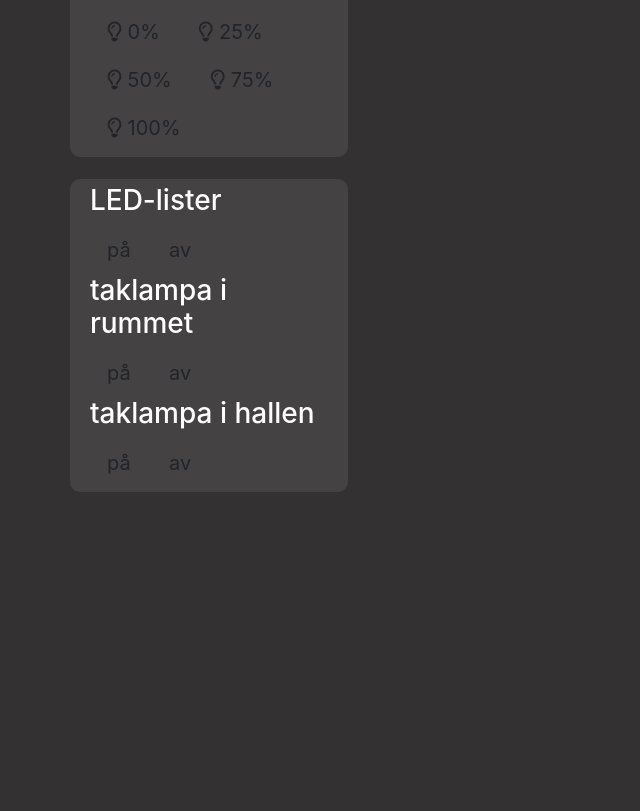
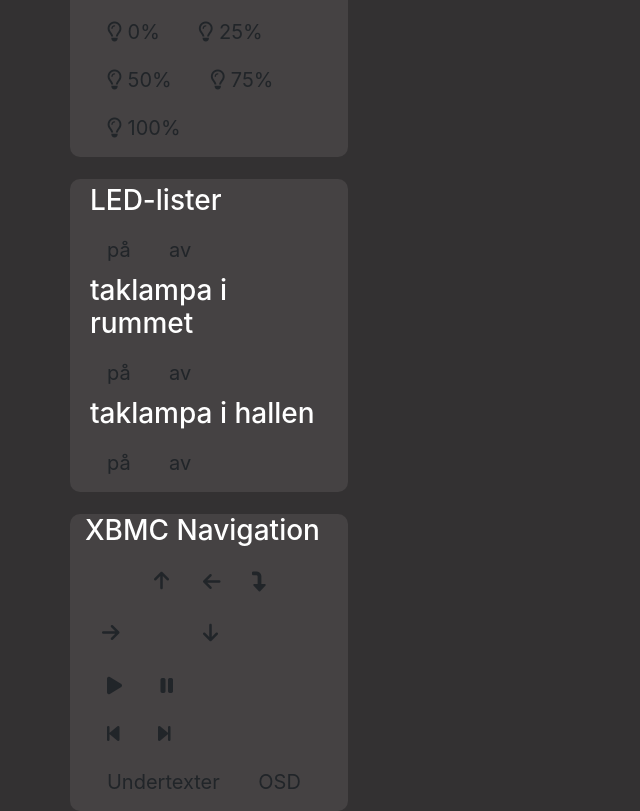
Before and after one commit to Isafo/Home-automation, a plain HTML site: page index.html in a window 1280 px wide. Shown: the part 727-1538 px from the top of the page, without its empty margins (0-640 px from the left). Before the commit the page ends 1219 px from the top, so only its background shows below. Drawn offline with nearby package versions, Linux system fonts and the light colour scheme.

Commit message:
XBMC controlls added

```diff
--- a/index.html
+++ b/index.html
@@ -36,16 +36,16 @@
                 </div>
 
                 <div class="buttonGroup">
-                    <button type="button" class="btn btn-default btn-lg">
+                    <button data-action="media.play" data-theme="b" type="button" class="btn btn-default btn-lg">
                         <i class="fa fa-play"></i>
                     </button>
-                    <button type="button" class="btn btn-default btn-lg">
+                    <button data-action="media.pause" data-theme="b" type="button" class="btn btn-default btn-lg">
                         <i class="fa fa-pause"></i>
                     </button>
-                    <button type="button" class="btn btn-default btn-lg">
+                    <button data-action="media.prev" data-theme="b" type="button" class="btn btn-default btn-lg">
                         <i class="fa fa-step-backward"></i>
                     </button>
-                    <button type="button" class="btn btn-default btn-lg">
+                    <button data-action="media.next" data-theme="b" type="button" class="btn btn-default btn-lg">
                         <i class="fa fa-step-forward"></i>
                     </button>
                 </div>
@@ -70,6 +70,8 @@
                 <button class="btn btn-default btn-lg" data-action="lights.100" data-role="button" data-theme="e"><i class="fa fa-lightbulb-o"></i> 100%</button>
             </div>
         </div>
+
+
         <div class="row col-md-3 col-lg-offset-1 .col-md-offset-1">
             <div class="buttonGroup">
                 <h3>LED-lister</h3>
@@ -85,10 +87,53 @@
                 <button class="btn btn-default btn-lg" data-action="lights.taklampahall.off">av</button>
             </div>
         </div>
+
+        <div class="row col-md-3 col-lg-offset-1 col-md-offset-1">
+                <h3>XBMC Navigation</h3>
+                <button class="btn btn-default btn-lg" style="margin-left: 52px; margin-bottom: 0; width: 49px;" data-action="xbmc.arrowup">
+                    <i class="fa fa-arrow-up"></i>
+                </button>
+                <br/>
+                <button class="btn btn-default btn-lg" style="margin-top: 3px; margin-bottom: 0; width: 49px" data-action="xbmc.arrowleft">
+                    <i class="fa fa-arrow-left"></i>
+                </button>
+                <button class="btn btn-default btn-lg" style="margin-top: 3px; margin-bottom: 0; width: 49px" data-action="xbmc.select">
+                    <i class="fa fa-level-down"></i>
+                </button>
+                <button class="btn btn-default btn-lg" style="margin-top: 3px; margin-bottom: 0; width: 49px" data-action="xbmc.arrowright">
+                    <i class="fa fa-arrow-right"></i>
+                </button>
+                <br/>
+                <button class="btn btn-default btn-lg" style="margin-top: 3px; margin-left: 52px; width: 49px" data-action="xbmc.arrowdown">
+                    <i class="fa fa-arrow-down"></i>
+                </button>
+                <br/>
+                <br/>
+
+                <div class="buttonGroup">
+                    <button type="button" class="btn btn-default btn-lg" data-action="xbmc.play" data-theme="b">
+                        <i class="fa fa-play"></i>
+                    </button>
+                    <button type="button" class="btn btn-default btn-lg" data-action="xbmc.pause" data-theme="b">
+                        <i class="fa fa-pause"></i>
+                    </button>
+                    <br/>
+
+                     <button type="button" class="btn btn-default btn-lg" data-action="xbmc.prev" data-theme="b">
+                        <i class="fa fa-step-backward"></i>
+                    </button>
+                     <button type="button" class="btn btn-default btn-lg" data-action="xbmc.next" data-theme="b">
+                        <i class="fa fa-step-forward"></i>
+                    </button>
+                    <br/>
+
+                    <button class="btn btn-default btn-lg" data-action="sound.subtitles">Undertexter</button>
+                    <button class="btn btn-default btn-lg" data-action="sound.osd">OSD</button>
+                </div>
+
+        </div>
+
     </div> <!-- end container -->
-
-
-
     <script src="http://ajax.googleapis.com/ajax/libs/jquery/1.7.0/jquery.min.js"></script>
     <script src="js/jquery.kontrol.js"></script>
     <script type="text/javascript" src="js/doughnutControl.js"></script>
```
